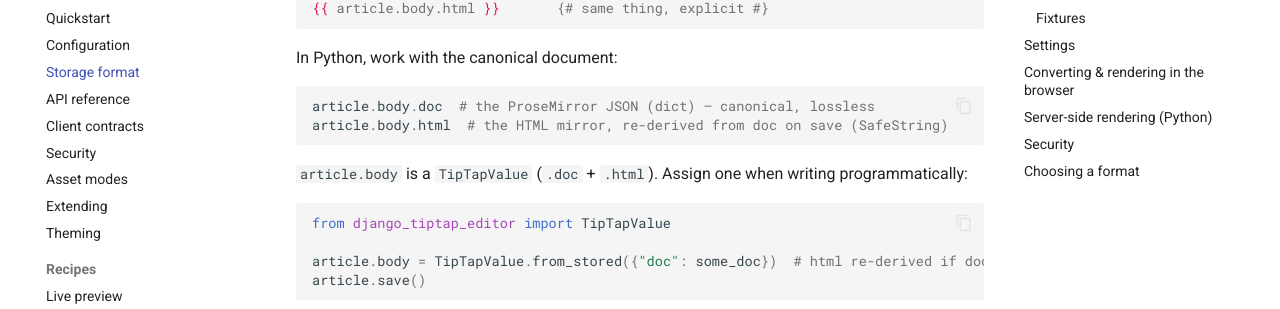
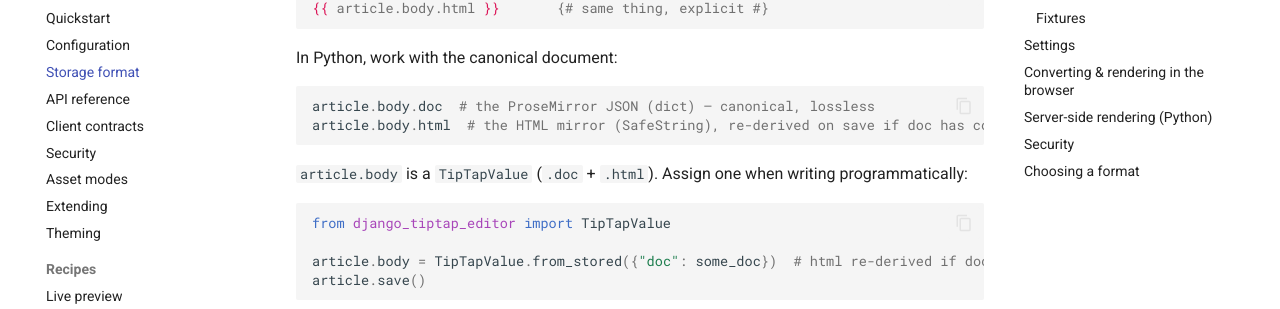
Before and after one commit to Artui/django-tiptap-editor, an MkDocs documentation site: the page built from docs/storage.md, in a window 1280 px wide and 900 px high, scrolled down 612 px. Shown: the part 144-453 px from the top of the window. Built offline with MkDocs 1.6.1 and Material for MkDocs 9.7.7, drawn with Linux system fonts in a browser that asks for light colours; comment, search, counter and statistics services are not loaded.

Commit message:
docs: the html mirror is re-derived only from a doc with content
Co-Authored-By: Claude Opus 5.5 <noreply@anthropic.com>

````diff
--- a/docs/storage.md
+++ b/docs/storage.md
@@ -35,7 +35,7 @@ In Python, work with the canonical document:
 
 ```python
 article.body.doc  # the ProseMirror JSON (dict) — canonical, lossless
-article.body.html  # the HTML mirror, re-derived from doc on save (SafeString)
+article.body.html  # the HTML mirror (SafeString), re-derived on save if doc has content
 ```
 
 `article.body` is a `TipTapValue` (`.doc` + `.html`). Assign one when writing programmatically:
````
